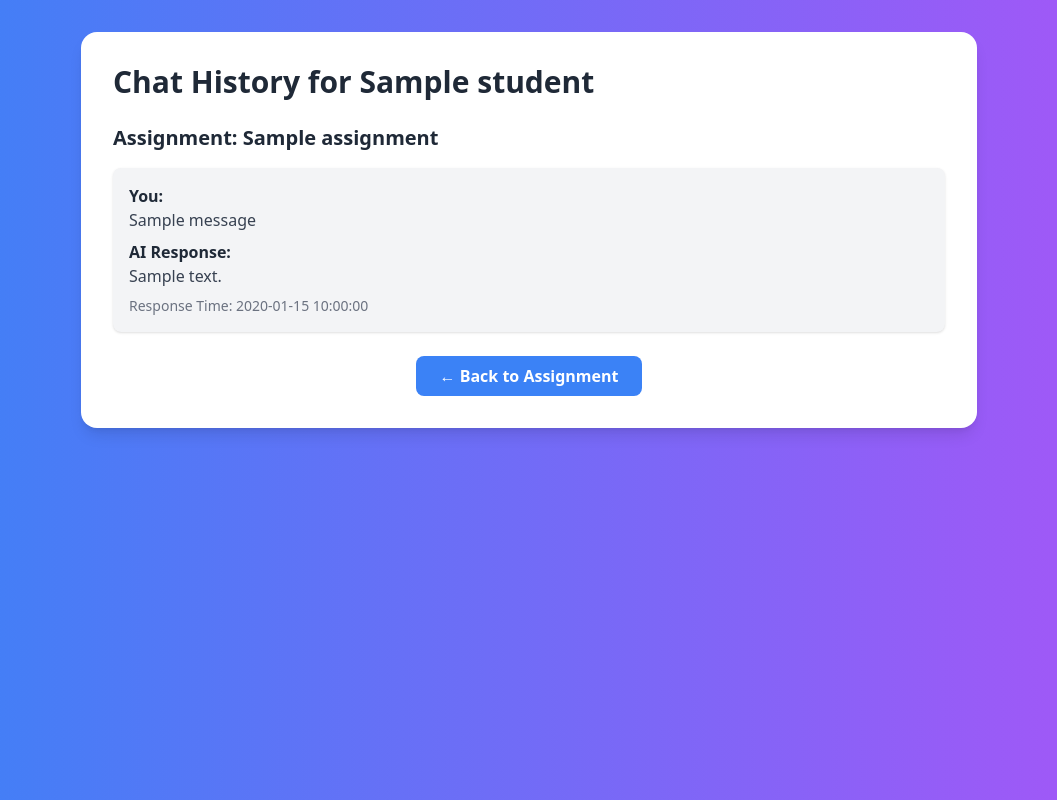
After one commit to ArthurAllilaire/icnoslack, a Flask app: template templates/chat_history.html in a window 1280 px wide. The commit adds this page. Shown: the whole page, without its empty margins (111-1168 px from the left). Run offline with Flask 3, Linux system fonts and the light colour scheme; the template is opened without the code that fills it: most values are stand-ins (such as "Sample title", 1, 10 or a date in 2020); some libraries are stand-ins or nearby versions.

Commit message:
[WB] feat: allow the teacher to view students' chat histories

```diff
--- a/app.py
+++ b/app.py
@@ -389,18 +389,51 @@ def assignment_details(assignment_id):
     ORDER BY student_name
     ''', (assignment_id,))
 
-    students = [row[0] for row in cursor.fetchall()]
+    students = [row[0] for row in cursor.fetchall()]  # List of student names
 
     conn.close()
 
     if not assignment:
         return "Assignment not found", 404
 
+    # Debugging
+    print("Students list:", students)  # Check if students are retrieved correctly
 
-    return render_template('assignment_details.html', assignment_id=assignment_id,
+    return render_template('assignment_details.html',
+                           assignment_id=assignment_id,
                            assignment_name=assignment[0],
                            assignment_description=assignment[1],
-                           students=students, summary=summary(str(assignment_id)))
+                           students=students,
+                           summary=summary(str(assignment_id)))
+
+@app.route('/student_chat_history/<student_name>/<int:assignment_id>')
+def student_chat_history(student_name, assignment_id):
+    conn = sqlite3.connect('my_database.db')
+    cursor = conn.cursor()
+
+    # Fetch assignment details
+    cursor.execute("SELECT id, assignment_name FROM assignments WHERE id = ?", (assignment_id,))
+    assignment = cursor.fetchone()
+
+    if not assignment:
+        return "Assignment not found", 404
+
+    # Convert to a dictionary
+    assignment = {'id': assignment[0], 'name': assignment[1]}
+
+    # Fetch chat history with the correct timestamp (ensuring it represents the AI response time)
+    cursor.execute("""
+    SELECT question, answer, timestamp
+    FROM chat_history
+    WHERE student_name = ? AND assignment_id = ?
+    ORDER BY timestamp ASC
+    """, (student_name, assignment_id))
+
+    chat_history = [{'question': row[0], 'answer': row[1], 'timestamp': row[2]} for row in cursor.fetchall()]
+
+    conn.close()
+
+    return render_template('chat_history.html', student=student_name, assignment=assignment, chat_history=chat_history)
 
 if __name__ == '__main__':
     app.run(debug=True)
--- a/templates/assignment_details.html
+++ b/templates/assignment_details.html
@@ -69,9 +69,10 @@
                 {% if students %}
                     <div class="grid grid-cols-2 md:grid-cols-3 gap-4">
                         {% for student in students %}
-                            <div class="bg-gray-100 rounded-lg p-3 text-center">
+                            <a href="{{ url_for('student_chat_history', student_name=student, assignment_id=assignment_id) }}"
+                            class="bg-gray-100 rounded-lg p-3 text-center hover:bg-gray-200 transition duration-300 block">
                                 {{ student }}
-                            </div>
+                            </a>
                         {% endfor %}
                     </div>
                 {% else %}
--- /dev/null
+++ b/templates/chat_history.html
@@ -0,0 +1,41 @@
+<!DOCTYPE html>
+<html lang="en">
+<head>
+    <meta charset="UTF-8">
+    <meta name="viewport" content="width=device-width, initial-scale=1.0">
+    <title>Chat History - {{ student }}</title>
+    <script src="https://cdn.tailwindcss.com"></script>
+</head>
+<body class="min-h-screen bg-gradient-to-r from-blue-500 to-purple-500 p-8 text-white">
+    <div class="max-w-4xl mx-auto bg-white rounded-2xl shadow-lg p-8 text-gray-800">
+        <h1 class="text-3xl font-bold mb-6">Chat History for {{ student }}</h1>
+        <h2 class="text-xl font-semibold mb-4">Assignment: {{ assignment.name }}</h2>
+
+        <div class="space-y-4">
+            {% if chat_history %}
+                {% for chat in chat_history %}
+                    <div class="p-4 bg-gray-100 rounded-lg shadow">
+                        <p class="font-semibold text-gray-800">You:</p>
+                        <p class="text-gray-700">{{ chat.question }}</p>
+
+                        <p class="font-semibold text-gray-800 mt-2">AI Response:</p>
+                        <p class="text-gray-700">{{ chat.answer | safe }}</p>
+
+                        <!-- Place timestamp under AI response -->
+                        <p class="text-sm text-gray-500 mt-2">Response Time: {{ chat.timestamp }}</p>
+                    </div>
+                {% endfor %}
+            {% else %}
+                <p class="text-gray-500 italic">No chat history available for this student.</p>
+            {% endif %}
+        </div>
+
+        <div class="text-center mt-6">
+            <a href="{{ url_for('assignment_details', assignment_id=assignment['id']) }}"
+               class="inline-block bg-blue-500 hover:bg-blue-600 text-white font-semibold py-2 px-6 rounded-lg transition duration-300">
+                ← Back to Assignment
+            </a>
+        </div>
+    </div>
+</body>
+</html>
```
